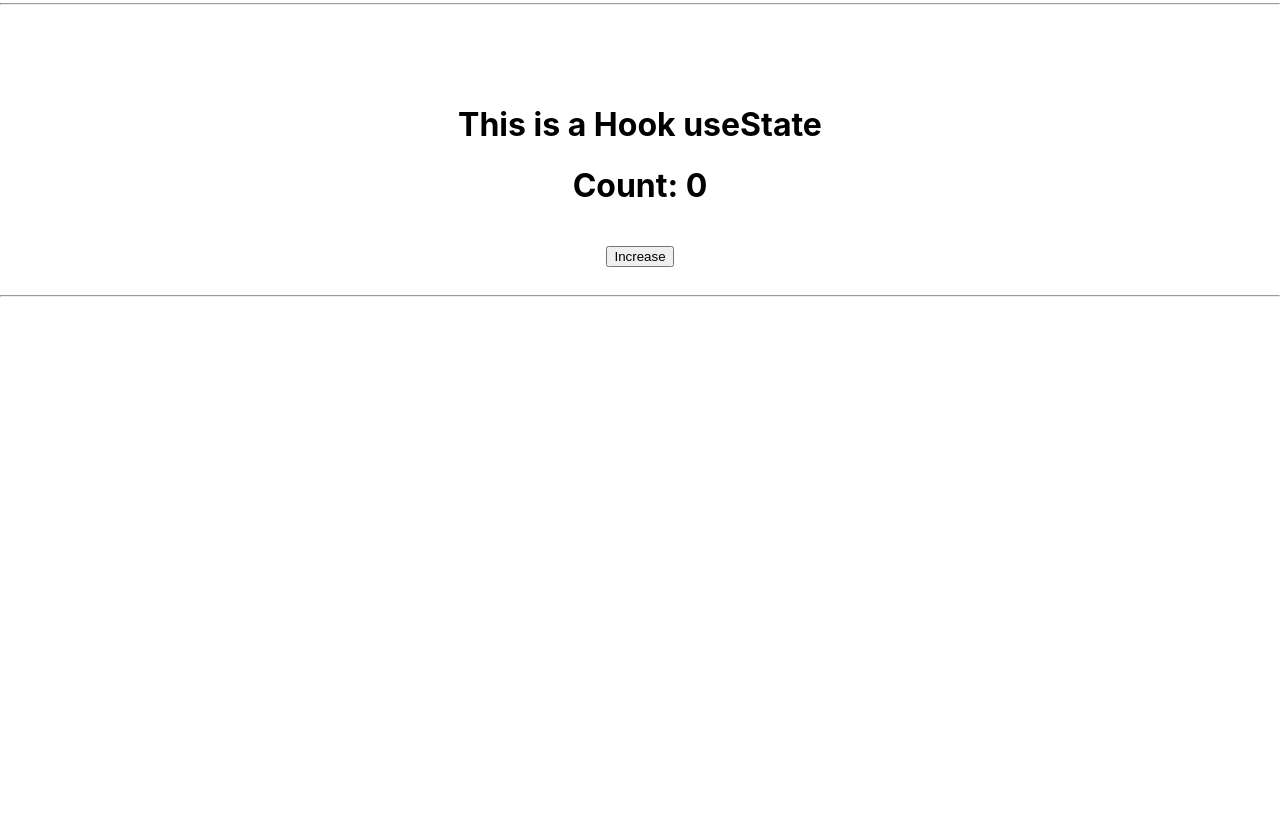
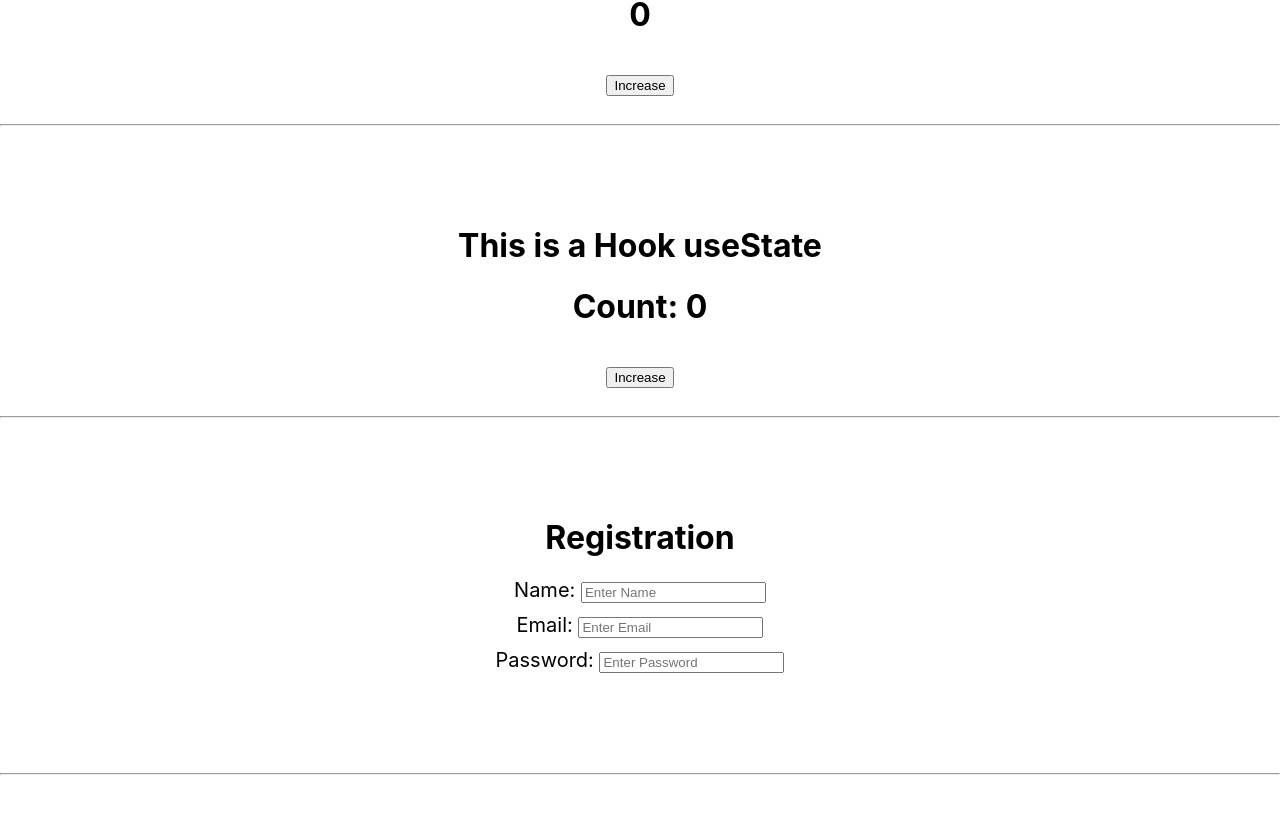
Before and after one commit to mohit838/React-Basic-Tutorial, a React (Create React App) app in the folder web-development-tutorial/: page / in a window 1280 px wide. Shown: the part 2102-2916 px from the top of the page. Before the commit the page ends 2499 px from the top, so only its background shows below. Built offline with nearby package versions, Linux system fonts and the light colour scheme.

Commit message:
form control

```diff
--- a/web-development-tutorial/src/App.js
+++ b/web-development-tutorial/src/App.js
@@ -9,6 +9,7 @@ import Conditional from './component/condition/Index';
 import Event from './component/event/index';
 import Binding from './component/binding';
 import Hook from './component/hooks/Hook';
+import SubmitForm from './component/fromControl/SubmitForm';
 
 
 function App() {
@@ -72,12 +73,15 @@ function App() {
             <hr/>
             <div className="gap"></div>
 
+            <h1>onChange Event for search field</h1>
 
             <Event/>
 
 
             <hr/>
             <div className="gap"></div>
+
+            <h1>Count Using Binding System</h1>
 
             <Binding/>
 
@@ -88,6 +92,17 @@ function App() {
 
             <hr/>
             <div className="gap"></div>
+
+
+            <SubmitForm />
+
+            <div className="gap"></div>
+            <div className="gap"></div>
+            <div className="gap"></div>
+            <hr/>
+            <div className="gap"></div>
+            <div className="gap"></div>
+            <div className="gap"></div>
           </div>
   );
 }
--- /dev/null
+++ b/web-development-tutorial/src/component/fromControl/SubmitForm.js
@@ -0,0 +1,27 @@
+import React from 'react'
+import './style.css';
+
+export default function SubmitForm() {
+    return (
+        <div>
+            <h1>Registration</h1>
+            <div className="form-control">
+                <from action="">
+                    <div className="form-design">
+                        <label htmlFor="name">Name:  </label>
+                        <input type="text" name="name" id="name" placeholder="Enter Name" required></input>
+                    </div>
+                    <div className="form-design">
+                        <label htmlFor="name">Email:  </label>
+                        <input type="text" name="email" id="email" placeholder="Enter Email" required></input>
+                    </div>
+                    <div className="form-design">
+                        <label htmlFor="name">Password: </label>
+                        <input type="text" name="password" id="password" placeholder="Enter Password" required></input>
+                    </div>
+                </from>
+            </div>
+
+        </div>
+    )
+}
--- /dev/null
+++ b/web-development-tutorial/src/component/fromControl/style.css
@@ -0,0 +1,7 @@
+.form-control {
+  font-size: 20px;
+}
+
+.form-design {
+  margin: 10px;
+}
```
